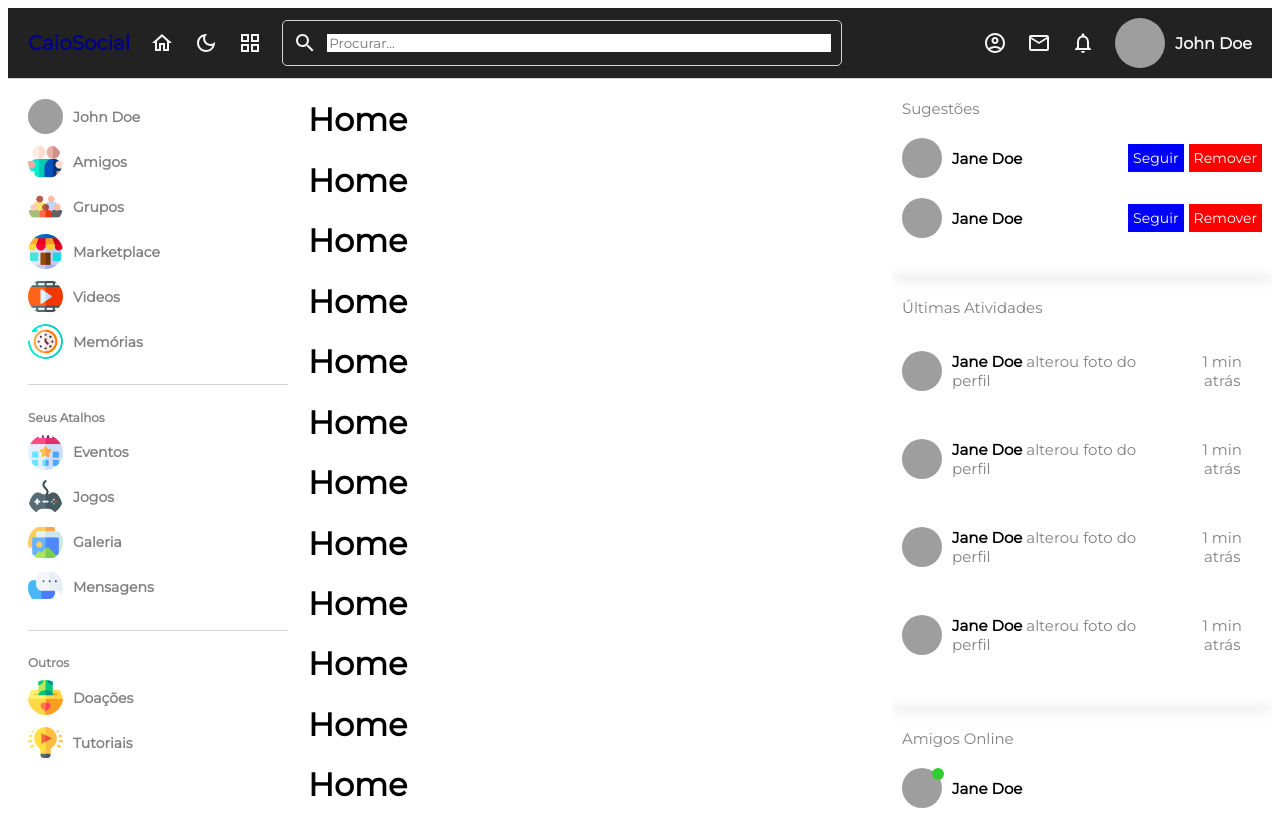
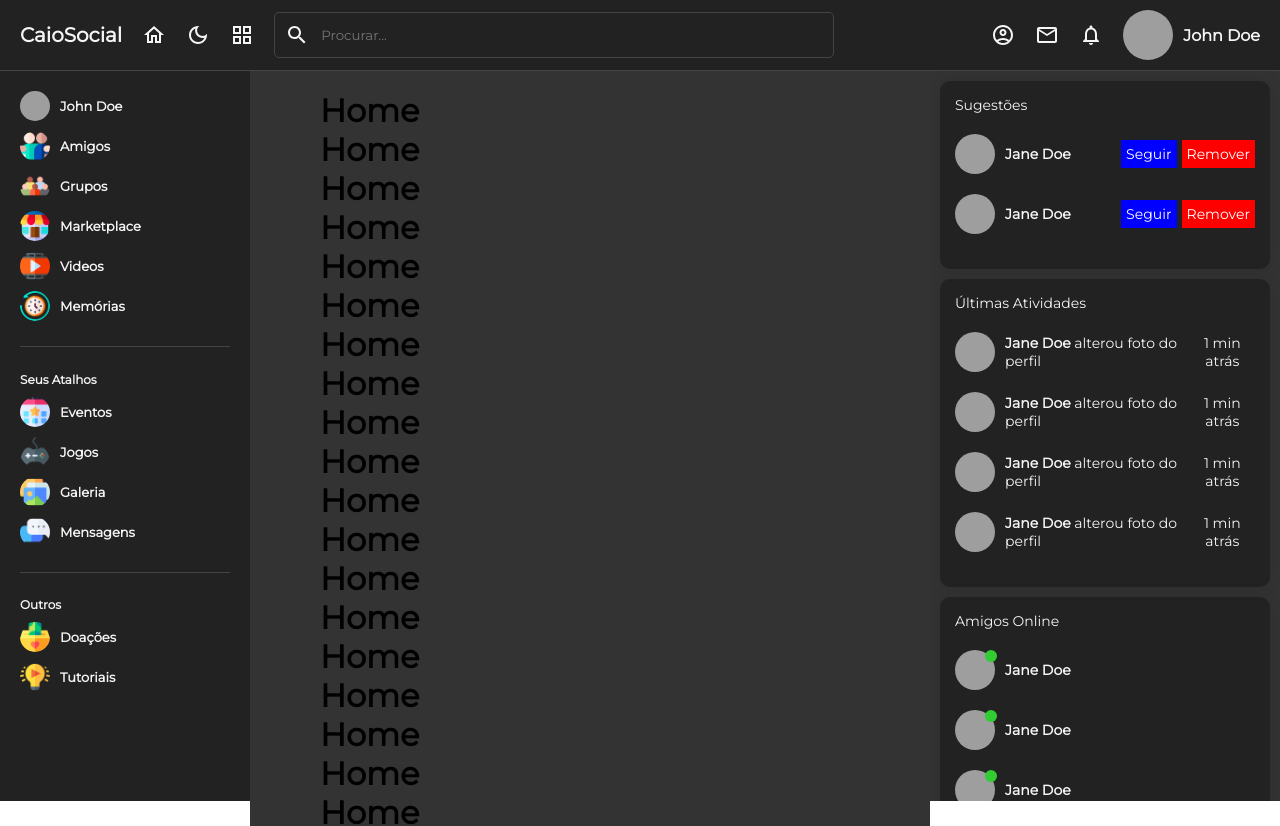
Before and after one commit to C41m/node_social_media, a React (Vite) app: page / in a window 1280 px wide. Shown: the top 826 px of the page. Built offline with nearby package versions, Linux system fonts and the light colour scheme; grey boxes are pictures that could not be loaded.

Commit message:
Desenvolvimento e Estudos Iniciais de Temas Dark/Light_2 - Telas Concluídas

```diff
--- a/app.scss
+++ b/app.scss
@@ -2,6 +2,7 @@
 
 * {
   font-family: 'Montserrat', sans-serif;
+  margin: 0;
 
   .body {
     max-width: 1366px;
--- a/src/App.jsx
+++ b/src/App.jsx
@@ -24,7 +24,7 @@ function App() {
     return (
       <div className="theme-dark">
         <NavBar />
-        <div style={{ display: 'flex' }}>
+        <div className="body" style={{ display: 'flex' }}>
           <LeftBar />
           <div className="body" style={{ flex: 6 }}>
             <Outlet />
--- a/src/components/leftBar/leftBar.scss
+++ b/src/components/leftBar/leftBar.scss
@@ -1,9 +1,14 @@
+@import '../../style.scss';
+
 .leftbar {
+  @include themify($themes) {
     position: sticky;
     top: 70px;
     height: calc(100vh - 70px);
-  width: 300px;
+    width: 250px;
     overflow: scroll;
+    background-color: themed('bg');
+
 
     &::-webkit-scrollbar {
       display: none;
@@ -16,7 +21,7 @@
         margin: 15px 0px;
         border: none;
         height: 0.5px;
-      background-color: lightgray;
+        background-color: themed('border');
       }
 
       .menu {
@@ -25,7 +30,7 @@
         flex-direction: column;
         span {
           font-size: 12px;
-        color: grey;
+          color: themed('textColor');
           font-weight: bold;
         }
 
@@ -33,15 +38,17 @@
           display: flex;
           align-items: center;
           gap: 10px;
+          cursor: pointer;
           img {
-          width: 35px;
-          height: 35px;
+            width: 30px;
+            height: 30px;
             border-radius: 50%;
             object-fit: cover;
           }
           span {
-          font-size: 14px;
-          color: grey;
+            font-size: 13px;
+            color: themed('textColor');
+
           }
         }
         .item {
@@ -49,15 +56,16 @@
           justify-content: flex-start;
           align-items: center;
           gap: 10px;
+          cursor: pointer;
 
           span {
-          font-size: 14px;
-          color: grey;
+            font-size: 13px;
+            color: themed('textColor');
           }
 
           img {
-          width: 35px;
-          height: 35px;
+            width: 30px;
+            height: 30px;
             border-radius: 50%;
             object-fit: cover;
           }
@@ -65,3 +73,4 @@
       }
     }
   }
+}
--- a/src/components/navbar/navBar.scss
+++ b/src/components/navbar/navBar.scss
@@ -7,7 +7,7 @@
     justify-content: space-between;
     padding: 10px 20px;
     height: 50px;
-    border-bottom: 1px solid lightgray;
+    border-bottom: 1px solid themed('border');
     position: sticky;
     top: 0;
     background-color: themed('bg');
@@ -19,7 +19,7 @@
       gap: 20px;
 
       span {
-        color: darkblue;
+        color: themed('logo');
         font-weight: bold;
         font-size: 20px;
       }
@@ -28,7 +28,7 @@
         display: flex;
         align-items: center;
         gap: 10px;
-        border: 1px solid lightgray;
+        border: 1px solid themed('border');
         border-radius: 5px;
         padding: 10px;
 
@@ -36,6 +36,8 @@
           border: none;
           width: 500px;
           outline: none;
+          background-color: transparent;
+          color: themed('textColor');
         }
       }
     }
--- a/src/components/rightBar/rightBar.scss
+++ b/src/components/rightBar/rightBar.scss
@@ -1,10 +1,14 @@
+@import '../../style.scss';
+
 .rightbar {
+  @include themify($themes) {
     position: sticky;
     top: 70px;
     height: calc(100vh - 70px);
-  width: 380px;
+    width: 350px;
     overflow: scroll;
-  font-size: 15px;
+    font-size: 14px;
+    background-color: themed('bgSoft');
 
     &::-webkit-scrollbar {
       display: none;
@@ -15,10 +19,13 @@
         -webkit-box-shadow: 0px 0px 15px 1px rgba(0, 0, 0, 0.09);
         -moz-box-shadow: 0px 0px 15px 1px rgba(0, 0, 0, 0.09);
         box-shadow: 0px 0px 15px 1px rgba(0, 0, 0, 0.09);
-      padding: 20px 10px;
+        padding: 15px;
+        margin: 10px;
+        border-radius: 10px;
+        background-color: themed('bg');
 
         span {
-        color: gray;
+          color: themed('textColor');
         }
 
         .user {
@@ -39,11 +46,6 @@
             align-items: center;
             gap: 10px;
 
-          span {
-            color: black;
-            font-weight: bold;
-          }
-
             img {
               width: 40px;
               height: 40px;
@@ -62,7 +64,12 @@
             }
 
             p {
-            color: gray;
+              color: themed('textColor');
+            }
+
+            span {
+              color: themed('textColor');
+              font-weight: bold;
             }
           }
           .buttons {
@@ -90,3 +97,4 @@
       }
     }
   }
+}
--- a/src/pages/home/home.scss
+++ b/src/pages/home/home.scss
@@ -0,0 +1,8 @@
+@import '../../style.scss';
+
+.home {
+  @include themify($themes) {
+    background-color: themed('bgSoft');
+    padding: 20px 70px;
+  }
+}
--- a/src/style.scss
+++ b/src/style.scss
@@ -3,14 +3,14 @@ $themes: (
     textColor: black,
     bg: white,
     logo: darkBlue,
-    bgSoft: lightGrey,
+    bgSoft: whitesmoke,
     textColorsoft: grey,
     border: lightgrey,
   ),
   dark: (
     textColor: whitesmoke,
     bg: #222,
-    logo: white,
+    logo: whitesmoke,
     bgSoft: #333,
     textColorsoft: lightgray,
     border: #444,
```
Lines whose indentation alone changed are shown as unchanged.
